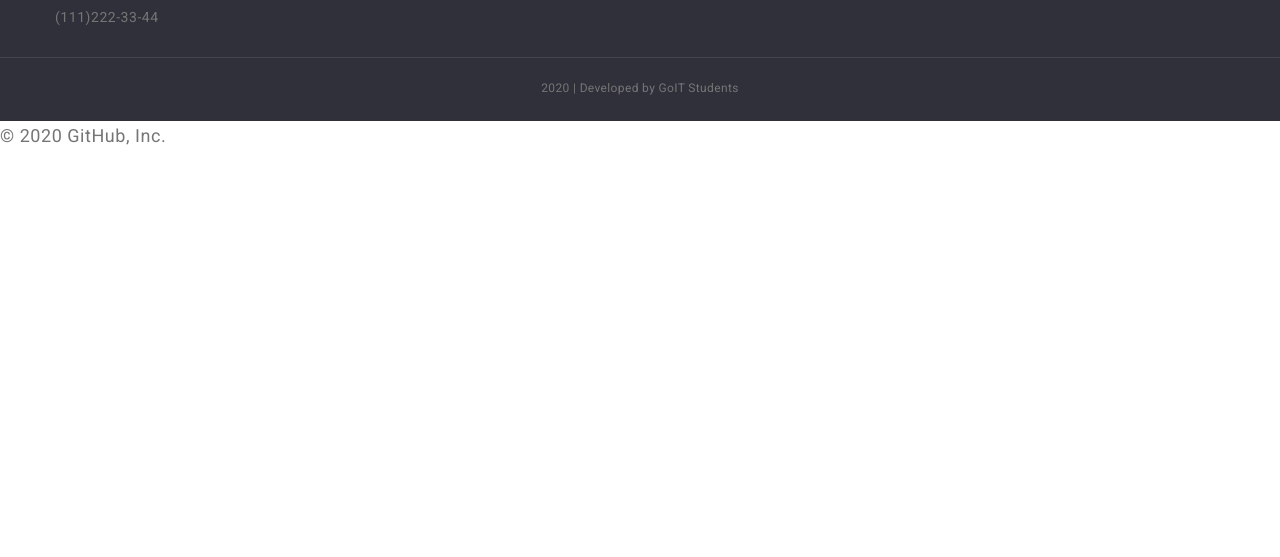
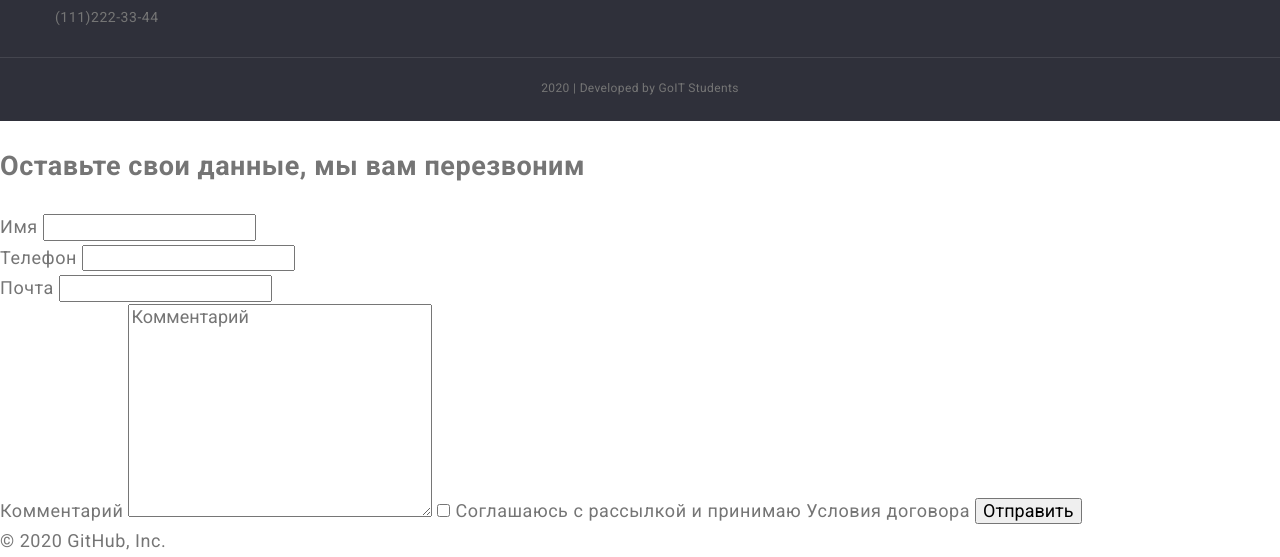
Before and after one commit to IrinaYakob/goit-markup-hw-06, a plain HTML site: page index.html in a window 1280 px wide. Shown: the part 2989-3546 px from the top of the page. Before the commit the page ends 3141 px from the top, so only its background shows below. Drawn offline with nearby package versions, Linux system fonts and the light colour scheme.

Commit message:
форма

```diff
--- a/index.html
+++ b/index.html
@@ -480,6 +480,37 @@
    document.body.style.paddingTop = '${pageHeaderHeight}px';
  </script>
    -->
+   <form>
+     <h2>Оставьте свои данные, мы вам перезвоним</h2>
+     <div role="group">
+       <div class="form-field">
+        <label for="name" class="form-lable">Имя</label>
+        <input type="text" name="name" id="name" class="form-input">
+       </div>
+
+      <div class="form-field">
+        <label for="tel" class="form-lable">Телефон</label>
+      <input type="tel" name="tel" id="tel" class="form-input">
+
+      </div>
+      <div class="form-field">
+        <label for="email" class="form-lable">Почта</label>
+      <input type="email" name="email" id="email" class="form-input">
+
+      </div>
+
+     </div>
+
+     <label for="comment">Комментарий</label>
+     <textarea name="comment" id="comment" cols="30" rows="10" placeholder="Комментарий"></textarea>
+
+     <input type="checkbox" name="" value="policy" id="policy">
+     <label for="">Соглашаюсь с рассылкой и принимаю Условия договора</label>
+
+     <button type="submit">Отправить</button>
+
+
+   </form>
 
 </body>
 </html>
```
